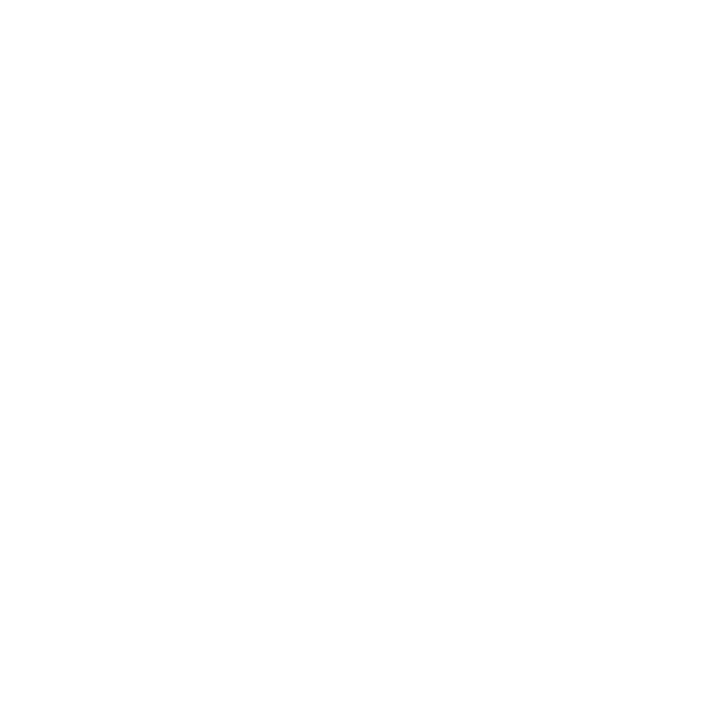
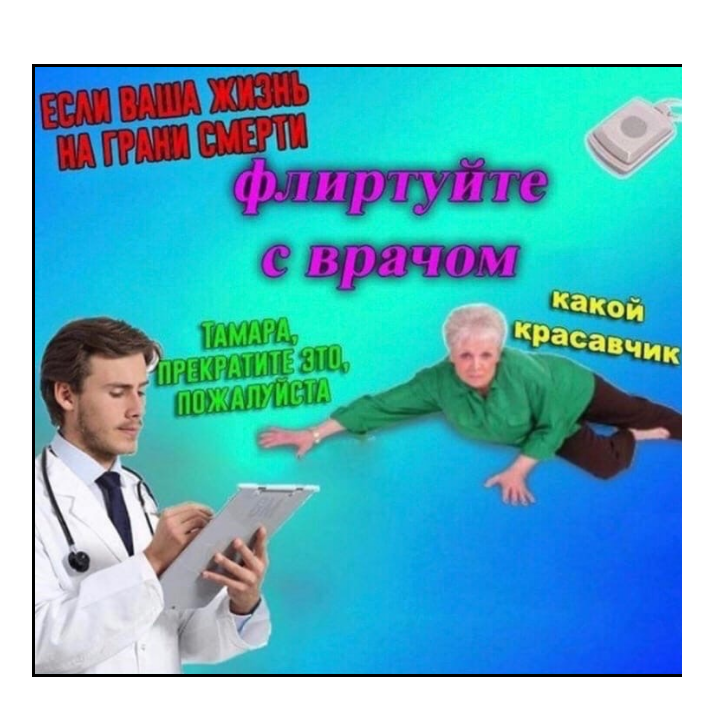
Before and after one commit to tantality/cssMemSlider, a plain HTML site: page cssMemSlider/index.html in a window 1280 px wide. Shown: the whole page, without its empty margins (283-996 px from the left). Drawn offline with Linux system fonts and the light colour scheme.

Commit message:
feat: add pictures to the slider (17-10-2021 01:38:22)

```diff
--- a/cssMemSlider/assets/css/style.css
+++ b/cssMemSlider/assets/css/style.css
@@ -0,0 +1,45 @@
+
+.wrapper{
+    margin: 5% auto;
+    display: flex;
+    justify-content: center;
+    align-content: center;
+}
+
+.slider {
+    display: flex;
+    justify-content: center;
+    align-content: center;
+    width:35vw;
+    height: auto;
+    max-width:1920px;
+    min-width: 650px;
+    /* border: 1px solid red; */
+    box-sizing: border-box;
+
+}
+
+.slider__slides {
+    display: flex;
+    width: 600%;
+    height: 80%;
+    /* border: 5px solid yellow; */
+    overflow: hidden;
+    box-sizing: border-box;
+}
+
+.slide-item{
+    flex:100%  0 0;
+
+    width: 100%;
+    border: 3px solid black;
+    max-width: 860px;
+    max-height: 760px;
+    object-fit: cover;
+}
+
+.slide-item img{
+    display: block;
+    width: 100%;
+    height:100%;
+}
--- a/cssMemSlider/index.html
+++ b/cssMemSlider/index.html
@@ -9,6 +9,23 @@
     <link rel="stylesheet" href="assets/css/style.css">
 </head>
 <body>
+    <div class="wrapper">
+        <div class="slider">
+            <div class="slider__slides">
+                <div class="slide-item"><img src="assets/img/5.jpg"></div>
+                <div class="slide-item"><img src="assets/img/6.jpg"></div>
+                <div class="slide-item"><img src="assets/img/1.jpg"></div>
+                <div class="slide-item"><img src="assets/img/2.jpg"></div>
+                <div class="slide-item"><img src="assets/img/3.jpg"></div>
+                <div class="slide-item"><img src="assets/img/4.jpg"></div>
+            </div>
+            <div class="slder__text">
 
+            </div>
+            <div class="slider__pagination">
+
+            </div>
+        </div>
+    </div>
 </body>
 </html>
```
Also changed, not shown: cssMemSlider/assets/img/5.jpg (added), cssMemSlider/assets/img/6.jpg (added), cssMemSlider/assets/img/7.jpg (added).
